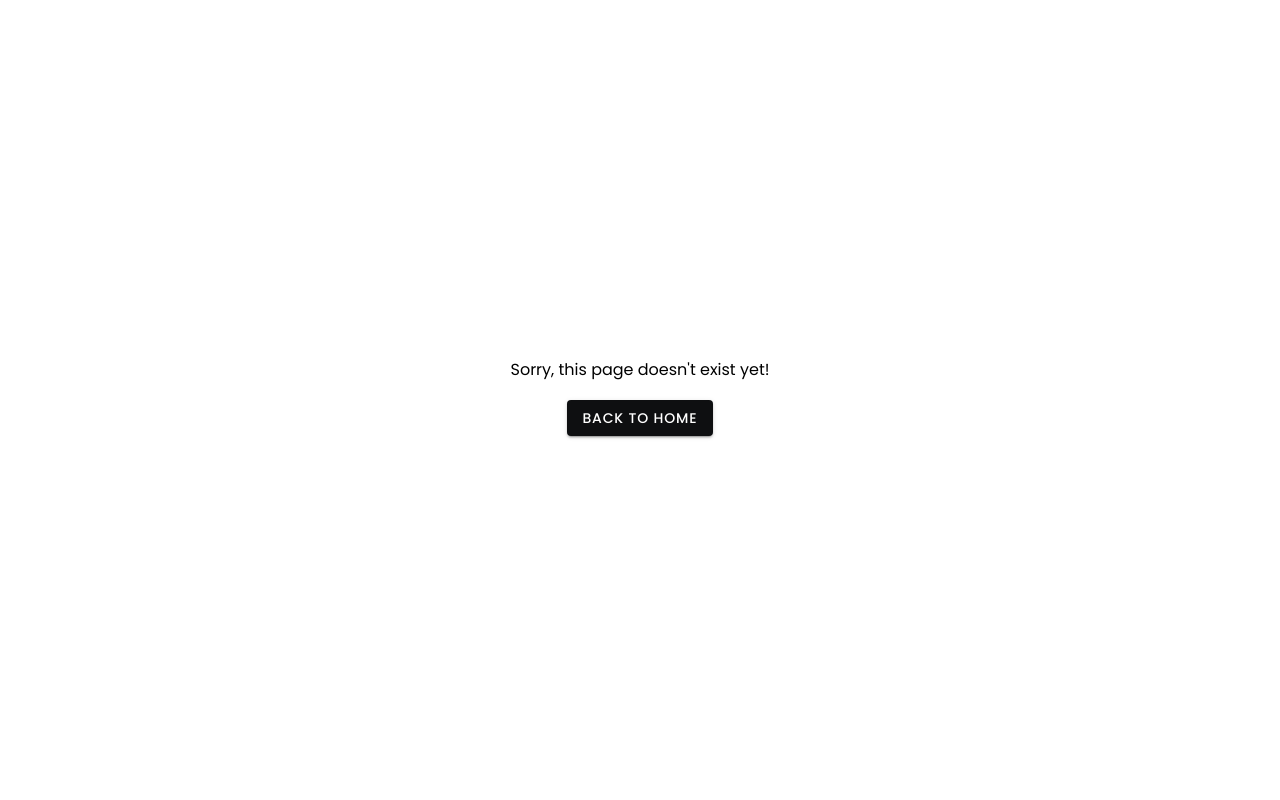
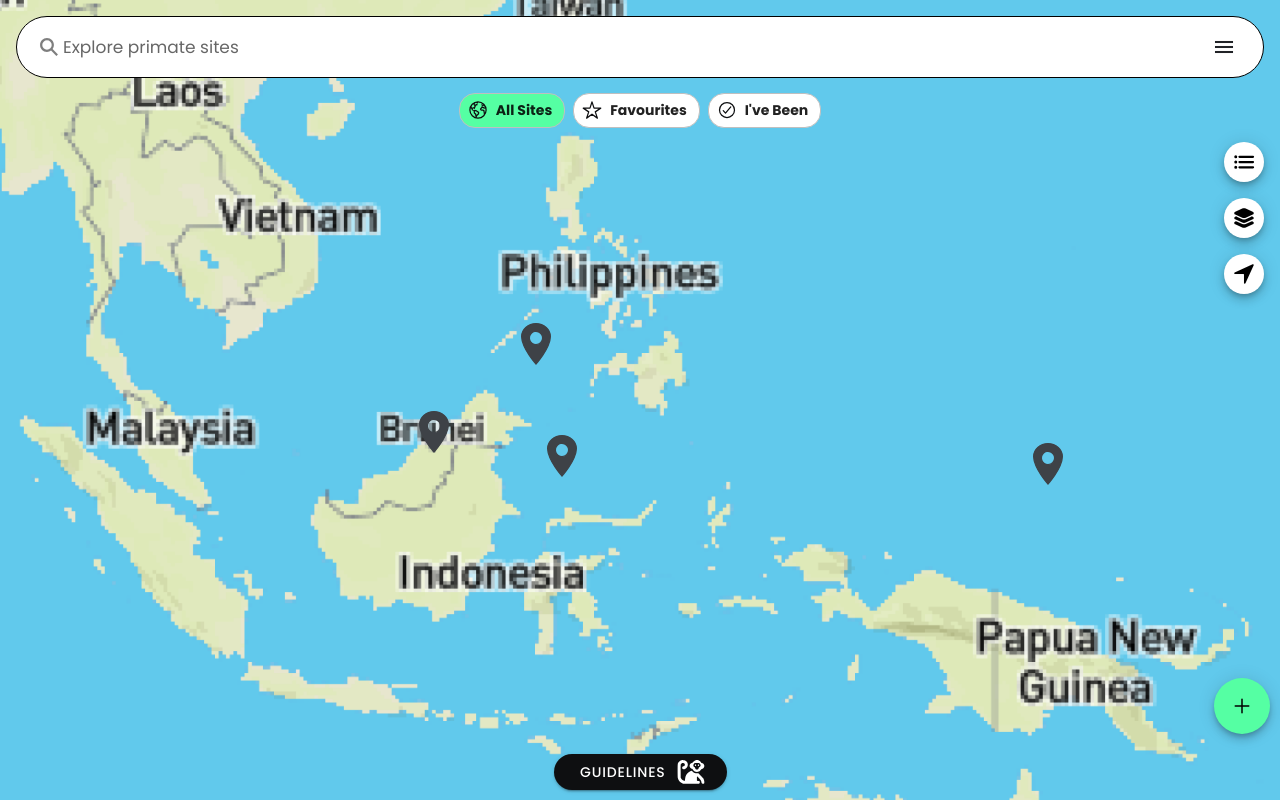
Before and after one commit to milanharia/primate, a React (Vite) app: page /home in a window 1280 px wide. Built offline with nearby package versions, Linux system fonts and the light colour scheme.

Commit message:
feat(home): update map pin assets

```diff
--- a/src/App.tsx
+++ b/src/App.tsx
@@ -1,6 +1,6 @@
 import { IonApp, IonRouterOutlet, setupIonicReact } from "@ionic/react";
 import { IonReactRouter } from "@ionic/react-router";
-import { Redirect, Route } from "react-router-dom";
+import { Redirect, Route, Switch } from "react-router-dom";
 import Menu from "./components/Menu";
 
 import { OnboardingPage, HomePage, FallbackPage } from "./pages";
@@ -33,6 +33,7 @@ const App: React.FC = () => {
       <IonReactRouter>
         <Menu />
         <IonRouterOutlet id="main">
+          <Switch>
             <Route path="/" exact={true}>
               <Redirect to="/onboarding" />
             </Route>
@@ -45,6 +46,7 @@ const App: React.FC = () => {
             <Route path="*">
               <FallbackPage />
             </Route>
+          </Switch>
         </IonRouterOutlet>
       </IonReactRouter>
     </IonApp>
--- a/src/pages/home/components/Map.tsx
+++ b/src/pages/home/components/Map.tsx
@@ -7,14 +7,16 @@ import {
   IonSpinner,
   useIonModal,
 } from "@ionic/react";
-import { list, layers, navigate, location } from "ionicons/icons";
+import { list, layers, navigate } from "ionicons/icons";
 import { Page } from "../types";
 import { useState } from "react";
 import { Site } from "../../../types";
 import { useGetSites } from "../../../hooks";
+import { PrimateDetailsTitle } from "./PrimateDetailsTitle";
 
 import map from "../assets/map.png";
-import { PrimateDetailsTitle } from "./PrimateDetailsTitle";
+import location from "../assets/location.svg";
+import locationSelected from "../assets/location-seleted.svg";
 
 const SiteModal: React.FC<Site> = (site) => {
   return (
@@ -65,7 +67,9 @@ export const Map: React.FC<MapProps> = ({ setActivePage }) => {
       <IonImg src={map} className="absolute inset-0 object-cover" />
       {isLoading && <Loading />}
       {isSuccess &&
-        data?.map((site) => (
+        data?.map((site) => {
+          const isSelectedSite = selectedSite?.id === site?.id;
+          return (
             <div
               key={site.id}
               onClick={() => setSelectedSite(site)}
@@ -75,14 +79,19 @@ export const Map: React.FC<MapProps> = ({ setActivePage }) => {
                 left: site.location.left + "%",
               }}
             >
-            <IonIcon color="tertiary" icon={location} size="large" />
+              <IonIcon
+                icon={isSelectedSite ? locationSelected : location}
+                size="large"
+                className={isSelectedSite ? "h-[52px] w-[52px]" : "h-12 w-12"}
+              />
             </div>
-        ))}
+          );
+        })}
 
       <IonModal
         isOpen={!!selectedSite}
         handle
-        onDidDismiss={() => setSelectedSite(null)}
+        onWillDismiss={() => setSelectedSite(null)}
         initialBreakpoint={0.45}
         breakpoints={[0, 0.45]}
       >
```
Also changed, not shown: src/pages/home/assets/location-seleted.svg (added), src/pages/home/assets/location.svg (added). Lines whose indentation alone changed are shown as unchanged.
